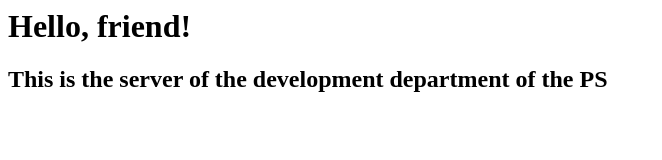
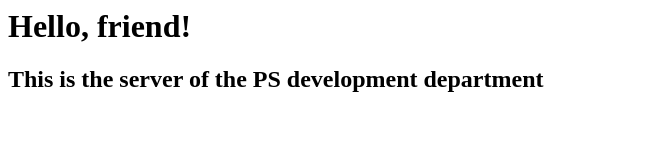
Before and after one commit to timurborisevich/Nginx, a plain HTML site: page data/www/index.html in a window 1280 px wide. Shown: the whole page, without its empty margins (0-662 px from the left). Drawn offline with Linux system fonts and the light colour scheme.

Commit message:
Новый сервер

```diff
--- a/data/www/index.html
+++ b/data/www/index.html
@@ -1,2 +1,2 @@
 <h1>Hello, friend!</h1>
-<h2>This is the server of the development department of the PS</h2>
+<h2>This is the server of the PS development department</h2>
```
